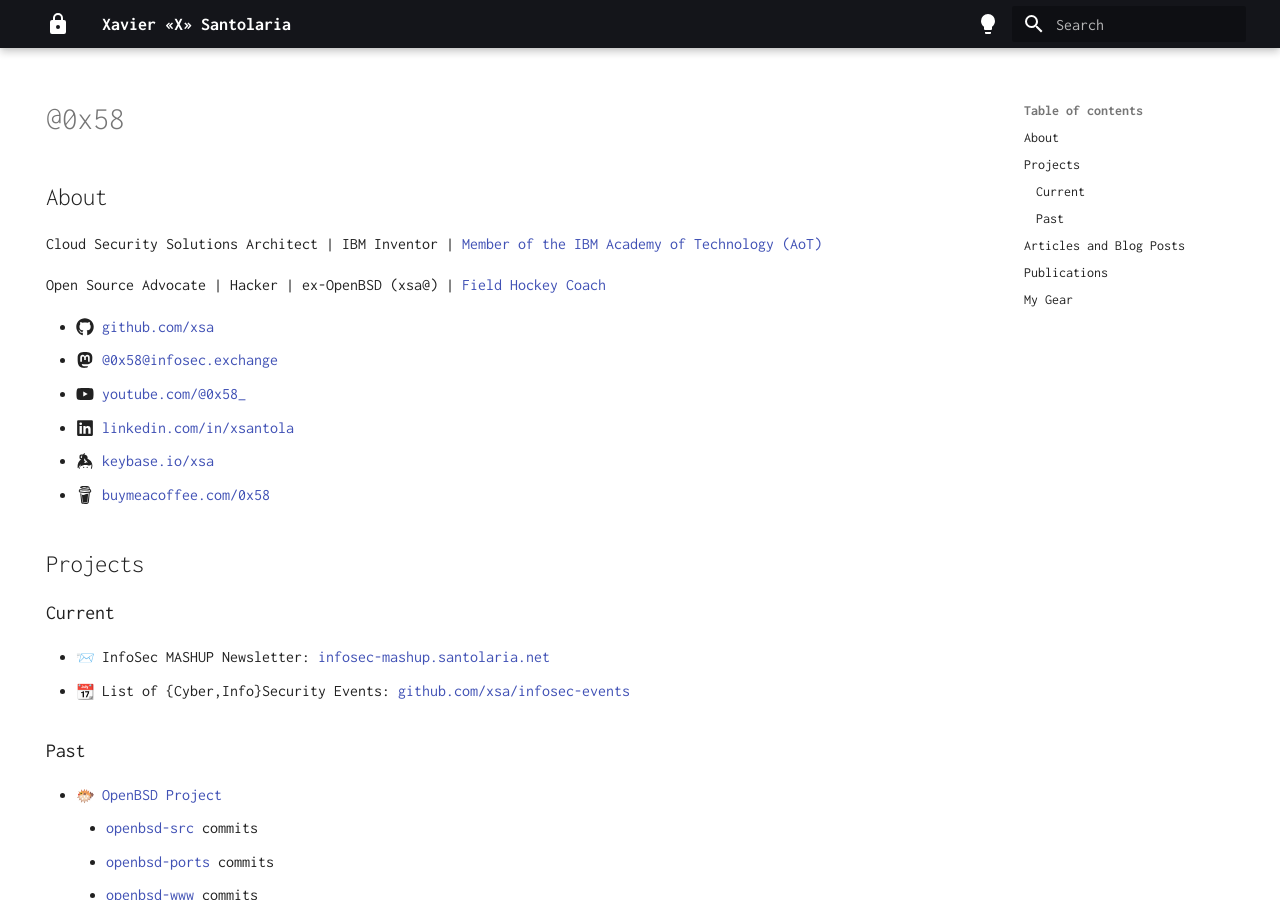
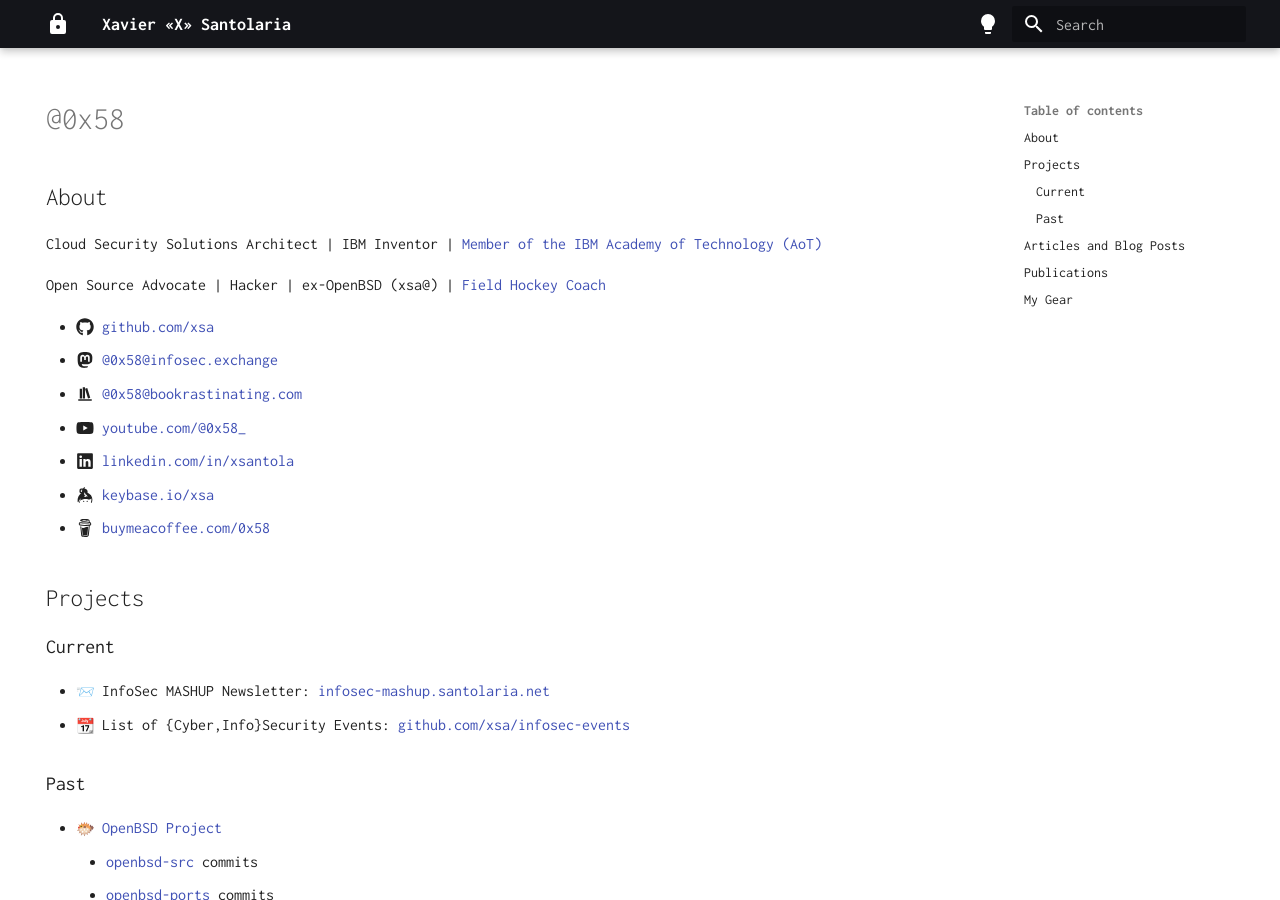
Before and after one commit to xsa/0x58.santolaria.net, an MkDocs documentation site: the page built from docs/index.md, in a window 1280 px wide and 900 px high. Built offline with MkDocs 1.6.1 and Material for MkDocs 9.7.7, drawn with Linux system fonts in a browser that asks for light colours; emoji names are drawn with the system emoji font.

Commit message:
+ bookrastinating link

```diff
--- a/docs/index.md
+++ b/docs/index.md
@@ -17,6 +17,7 @@
 
 - :fontawesome-brands-github: [github.com/xsa](https://github.com/xsa){:target="_blank"}
 - :fontawesome-brands-mastodon: <a rel="me" href="https://infosec.exchange/@0x58" target="_blank">@0x58@infosec.exchange</a>
+- :material-bookshelf: [@0x58@bookrastinating.com](https://bookrastinating.com/user/0x58){:target="_blank"}
 - :fontawesome-brands-youtube: [youtube.com/@0x58_](https://youtube.com/@0x58_){:target="_blank"}
 - :fontawesome-brands-linkedin: [linkedin.com/in/xsantola](https://linkedin.com/in/xsantola){:target="_blank"}
 - :fontawesome-brands-keybase: [keybase.io/xsa](https://keybase.io/xsa){:target="_blank"}
```
